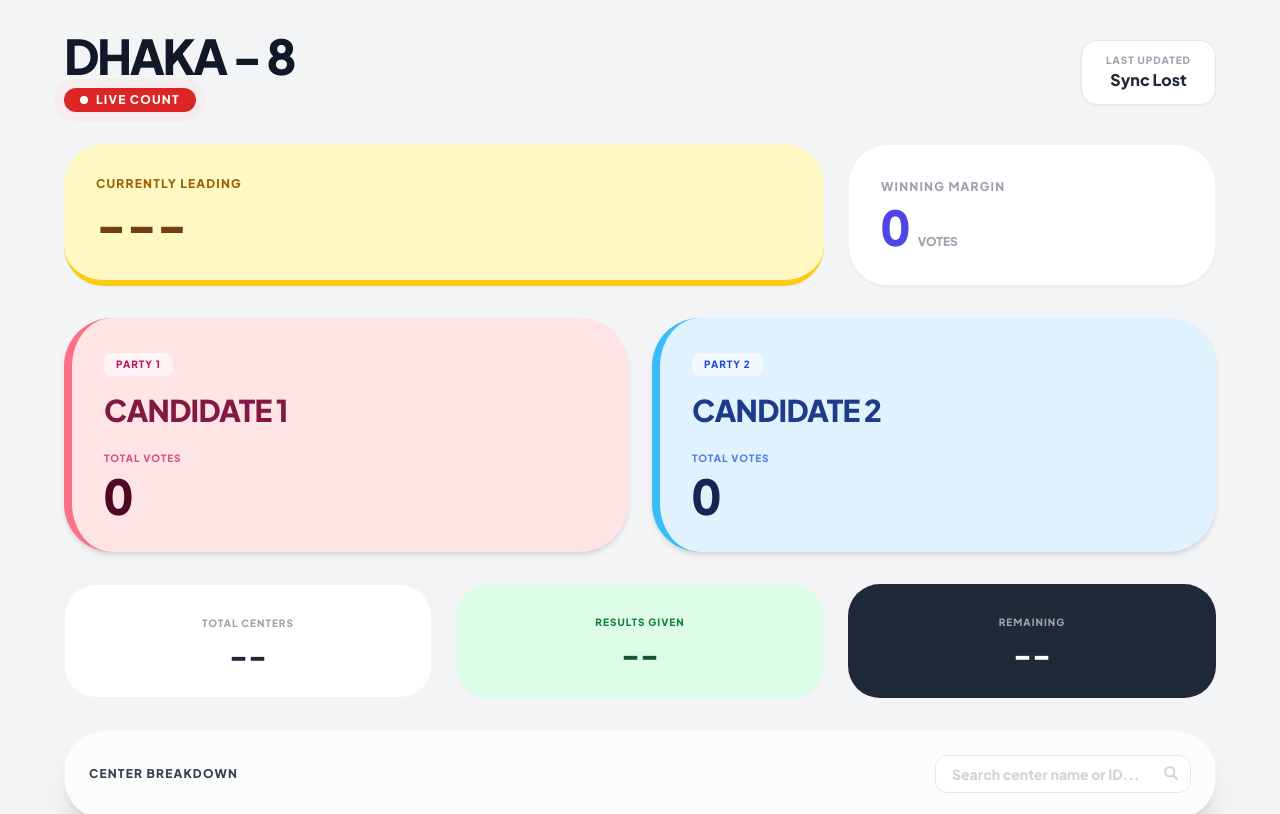
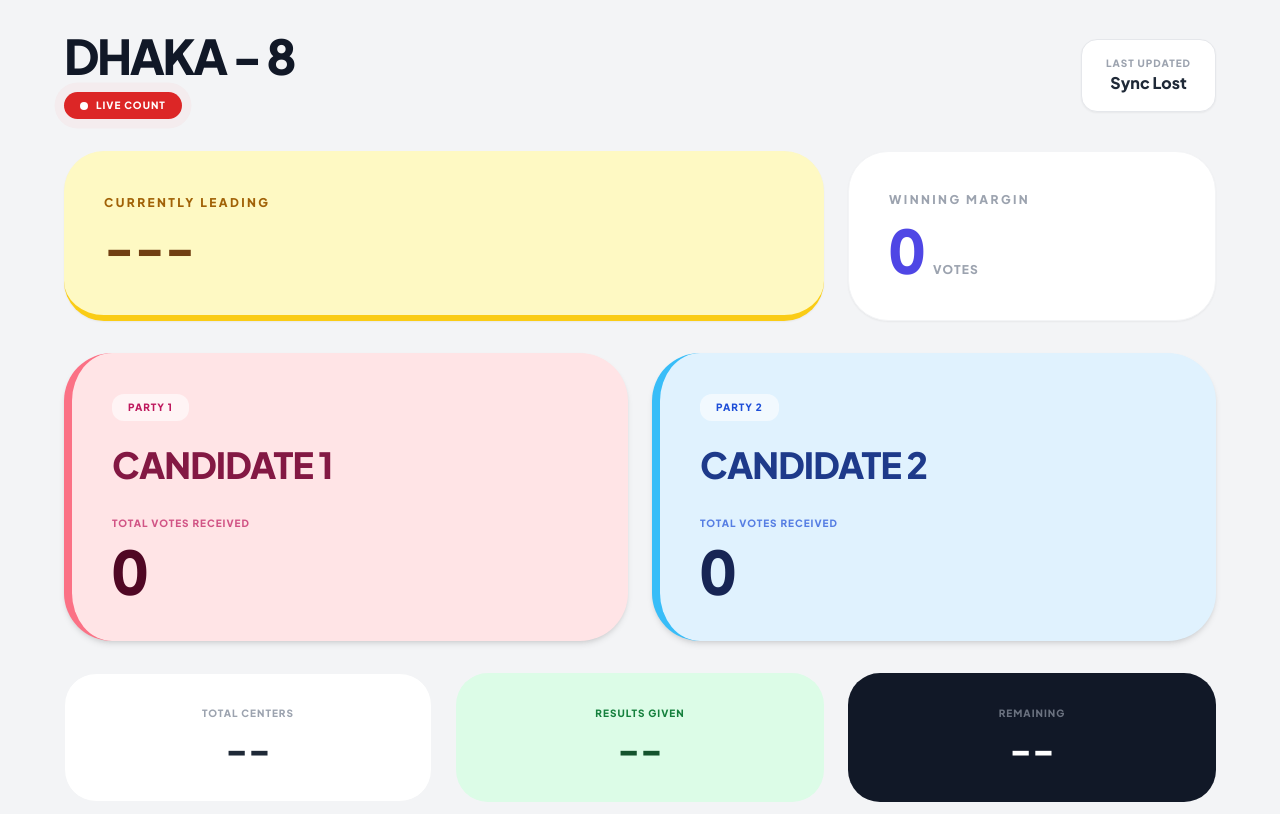
Before and after one commit to hhakash/Dhaka-8-live-count, a plain HTML site: page index.html in a window 1280 px wide. Shown: the top 814 px of the page. Drawn offline with nearby package versions, Linux system fonts and the light colour scheme; no server answers.

Commit message:
Update index.html

```diff
--- a/index.html
+++ b/index.html
@@ -12,6 +12,7 @@
             font-family: 'Plus Jakarta Sans', sans-serif;
             background-color: #f3f4f6;
             color: #111827;
+            overflow-x: hidden;
         }
 
         .pastel-pink { background-color: #ffe4e6; border-left: 8px solid #fb7185; }
@@ -49,39 +50,45 @@
             border-color: #4f46e5;
             box-shadow: 0 0 0 4px rgba(79, 70, 229, 0.1);
         }
+
+        /* Mobile specific adjustments to ensure cards don't feel cramped */
+        @media (max-width: 640px) {
+            .stat-value-large { font-size: 2.5rem; }
+            .header-title { font-size: 2.75rem; }
+        }
     </style>
 </head>
 <body class="p-4 md:p-8">
 
     <div class="max-w-6xl mx-auto">
         <!-- Header -->
-        <header class="flex flex-col md:flex-row justify-between items-center mb-8 gap-4">
+        <header class="flex flex-col md:flex-row justify-between items-center mb-8 gap-6">
             <div class="text-center md:text-left">
-                <h1 class="text-5xl font-black tracking-tighter text-gray-900">DHAKA - 8</h1>
-                <div class="flex items-center justify-center md:justify-start gap-3 mt-2">
-                    <span class="status-badge px-4 py-1 bg-red-600 text-white text-xs font-black rounded-full tracking-widest flex items-center gap-2">
+                <h1 class="header-title text-5xl md:text-5xl font-black tracking-tighter text-gray-900 leading-none">DHAKA - 8</h1>
+                <div class="flex items-center justify-center md:justify-start gap-3 mt-3">
+                    <span class="status-badge px-4 py-1.5 bg-red-600 text-white text-[10px] font-black rounded-full tracking-widest flex items-center gap-2">
                         <span class="w-2 h-2 bg-white rounded-full"></span>
                         LIVE COUNT
                     </span>
                 </div>
             </div>
-            <div class="bg-white px-6 py-3 rounded-2xl shadow-sm border border-gray-200 text-center">
+            <div class="bg-white px-6 py-4 rounded-2xl shadow-sm border border-gray-200 text-center w-full md:w-auto">
                 <p class="text-[10px] font-black text-gray-400 uppercase tracking-widest">Last Updated</p>
-                <p id="update-timer" class="font-bold text-gray-800">Connecting...</p>
+                <p id="update-timer" class="font-bold text-gray-800 tabular-nums">Connecting...</p>
             </div>
         </header>
 
         <!-- Leaderboard Stats -->
         <div class="grid grid-cols-1 lg:grid-cols-3 gap-6 mb-8">
-            <div class="lg:col-span-2 pastel-yellow p-8 rounded-[2.5rem] shadow-sm flex flex-col justify-center">
-                <span class="text-xs font-black text-yellow-700 uppercase tracking-widest mb-2">Currently Leading</span>
-                <h2 class="text-4xl md:text-5xl font-black text-yellow-900" id="leading-name">---</h2>
+            <div class="lg:col-span-2 pastel-yellow p-8 md:p-10 rounded-[2.5rem] shadow-sm flex flex-col justify-center">
+                <span class="text-xs font-black text-yellow-700 uppercase tracking-[0.2em] mb-3">Currently Leading</span>
+                <h2 class="text-3xl md:text-5xl font-black text-yellow-900 leading-tight" id="leading-name">---</h2>
             </div>
-            <div class="bg-white p-8 rounded-[2.5rem] shadow-sm border border-gray-100 flex flex-col justify-center">
-                <span class="text-xs font-black text-gray-400 uppercase tracking-widest mb-2">Winning Margin</span>
+            <div class="bg-white p-8 md:p-10 rounded-[2.5rem] shadow-sm border border-gray-100 flex flex-col justify-center">
+                <span class="text-xs font-black text-gray-400 uppercase tracking-[0.2em] mb-3">Winning Margin</span>
                 <div class="flex items-baseline gap-2">
-                    <h2 class="text-5xl font-black text-indigo-600 tabular-nums" id="margin-val">0</h2>
-                    <span class="text-gray-400 font-bold text-xs uppercase">Votes</span>
+                    <h2 class="text-5xl md:text-6xl font-black text-indigo-600 tabular-nums" id="margin-val">0</h2>
+                    <span class="text-gray-400 font-bold text-xs uppercase tracking-widest">Votes</span>
                 </div>
             </div>
         </div>
@@ -89,54 +96,54 @@
         <!-- Main Candidates -->
         <div class="grid grid-cols-1 md:grid-cols-2 gap-6 mb-8">
             <!-- Candidate 1 -->
-            <div class="candidate-card pastel-pink p-8 rounded-[3rem] shadow-md">
-                <span id="c1-party" class="inline-block px-3 py-1 bg-white/60 text-pink-700 rounded-lg text-[10px] font-black tracking-widest uppercase mb-4">PARTY 1</span>
-                <h3 id="c1-name" class="text-3xl font-black text-pink-900 mb-4 tracking-tight">CANDIDATE 1</h3>
-                <div class="mt-2">
-                    <span class="text-[10px] font-black text-pink-700 uppercase tracking-widest opacity-70">Total Votes</span>
-                    <div id="c1-votes" class="text-5xl font-black text-pink-950 mt-1 tabular-nums">0</div>
+            <div class="candidate-card pastel-pink p-8 md:p-10 rounded-[3rem] shadow-md transition-transform hover:scale-[1.01]">
+                <span id="c1-party" class="inline-block px-4 py-1.5 bg-white/60 text-pink-700 rounded-xl text-[10px] font-black tracking-widest uppercase mb-6">PARTY 1</span>
+                <h3 id="c1-name" class="text-3xl md:text-4xl font-black text-pink-900 mb-6 tracking-tight">CANDIDATE 1</h3>
+                <div>
+                    <span class="text-[10px] font-black text-pink-700 uppercase tracking-widest opacity-70">Total Votes Received</span>
+                    <div id="c1-votes" class="stat-value-large text-5xl md:text-6xl font-black text-pink-950 mt-2 tabular-nums">0</div>
                 </div>
             </div>
 
             <!-- Candidate 2 -->
-            <div class="candidate-card pastel-blue p-8 rounded-[3rem] shadow-md">
-                <span id="c2-party" class="inline-block px-3 py-1 bg-white/60 text-blue-700 rounded-lg text-[10px] font-black tracking-widest uppercase mb-4">PARTY 2</span>
-                <h3 id="c2-name" class="text-3xl font-black text-blue-900 mb-4 tracking-tight">CANDIDATE 2</h3>
-                <div class="mt-2">
-                    <span class="text-[10px] font-black text-blue-700 uppercase tracking-widest opacity-70">Total Votes</span>
-                    <div id="c2-votes" class="text-5xl font-black text-blue-950 mt-1 tabular-nums">0</div>
+            <div class="candidate-card pastel-blue p-8 md:p-10 rounded-[3rem] shadow-md transition-transform hover:scale-[1.01]">
+                <span id="c2-party" class="inline-block px-4 py-1.5 bg-white/60 text-blue-700 rounded-xl text-[10px] font-black tracking-widest uppercase mb-6">PARTY 2</span>
+                <h3 id="c2-name" class="text-3xl md:text-4xl font-black text-blue-900 mb-6 tracking-tight">CANDIDATE 2</h3>
+                <div>
+                    <span class="text-[10px] font-black text-blue-700 uppercase tracking-widest opacity-70">Total Votes Received</span>
+                    <div id="c2-votes" class="stat-value-large text-5xl md:text-6xl font-black text-blue-950 mt-2 tabular-nums">0</div>
                 </div>
             </div>
         </div>
 
         <!-- Center Summary -->
         <div class="grid grid-cols-1 sm:grid-cols-3 gap-6 mb-8 text-center">
-            <div class="bg-white p-6 rounded-[2rem] border border-gray-100">
+            <div class="bg-white p-6 md:p-8 rounded-[2rem] border border-gray-100 flex flex-col justify-center">
                 <span class="text-[10px] font-black text-gray-400 uppercase tracking-widest">Total Centers</span>
-                <p id="total-centers" class="text-3xl font-black text-gray-800 mt-1">--</p>
+                <p id="total-centers" class="text-3xl md:text-4xl font-black text-gray-800 mt-2 tabular-nums">--</p>
             </div>
-            <div class="pastel-green p-6 rounded-[2rem]">
+            <div class="pastel-green p-6 md:p-8 rounded-[2rem] flex flex-col justify-center">
                 <span class="text-[10px] font-black text-green-700 uppercase tracking-widest">Results Given</span>
-                <p id="results-given" class="text-3xl font-black text-green-900 mt-1">--</p>
+                <p id="results-given" class="text-3xl md:text-4xl font-black text-green-900 mt-2 tabular-nums">--</p>
             </div>
-            <div class="bg-gray-800 p-6 rounded-[2rem] text-white">
-                <span class="text-[10px] font-black text-gray-400 uppercase tracking-widest">Remaining</span>
-                <p id="remaining" class="text-3xl font-black mt-1">--</p>
+            <div class="bg-gray-900 p-6 md:p-8 rounded-[2rem] text-white flex flex-col justify-center">
+                <span class="text-[10px] font-black text-gray-500 uppercase tracking-widest">Remaining</span>
+                <p id="remaining" class="text-3xl md:text-4xl font-black mt-2 text-white tabular-nums">--</p>
             </div>
         </div>
 
         <!-- Detail Table with Search -->
-        <div class="bg-white rounded-[2.5rem] shadow-xl overflow-hidden border border-gray-100 mb-8">
-            <div class="p-6 border-b border-gray-50 flex flex-col md:flex-row justify-between items-center gap-4 bg-gray-50/50">
-                <h4 class="font-black text-gray-700 uppercase tracking-widest text-xs">Center Breakdown </h4>
-                <div class="relative w-full md:w-64">
+        <div class="bg-white rounded-[2.5rem] shadow-xl overflow-hidden border border-gray-100 mb-12">
+            <div class="p-6 md:p-8 border-b border-gray-50 flex flex-col md:flex-row justify-between items-center gap-4 bg-gray-50/50">
+                <h4 class="font-black text-gray-700 uppercase tracking-widest text-xs">Center Breakdown</h4>
+                <div class="relative w-full md:w-80">
                     <input
                         type="text"
                         id="table-search"
                         placeholder="Search center name or ID..."
-                        class="search-input w-full px-4 py-2 bg-white border border-gray-200 rounded-xl text-sm font-bold placeholder-gray-300 transition-all"
+                        class="search-input w-full px-5 py-3 bg-white border border-gray-200 rounded-2xl text-sm font-bold placeholder-gray-300 transition-all"
                     >
-                    <div class="absolute right-3 top-2.5 text-gray-300">
+                    <div class="absolute right-4 top-3.5 text-gray-300">
                         <svg xmlns="http://www.w3.org/2000/svg" class="h-4 w-4" fill="none" viewBox="0 0 24 24" stroke="currentColor">
                             <path stroke-linecap="round" stroke-linejoin="round" stroke-width="3" d="M21 21l-6-6m2-5a7 7 0 11-14 0 7 7 0 0114 0z" />
                         </svg>
@@ -154,7 +161,7 @@
         </div>
 
         <!-- Sync Progress -->
-        <div class="max-w-xs mx-auto text-center opacity-50">
+        <div class="max-w-xs mx-auto text-center opacity-50 pb-12">
             <div class="h-1.5 w-full bg-gray-200 rounded-full overflow-hidden mb-2">
                 <div id="progress-bar" class="loading-progress"></div>
             </div>
@@ -165,7 +172,7 @@
     <script>
         const SHEET_ID = "18hWKNfT9614J4w5xFnpiOpgpRAIKPypbM_6kVRxeY5w";
         const REFRESH_INTERVAL = 20000;
-        let cachedTableData = null; // Store data for filtering
+        let cachedTableData = null;
 
         async function updateDashboard() {
             const url = `https://docs.google.com/spreadsheets/d/${SHEET_ID}/gviz/tq?tqx=out:json`;
@@ -184,27 +191,31 @@
                 const json = JSON.parse(text.substr(47).slice(0, -2));
                 const rows = json.table.rows;
 
-                const val = (r, c) => rows[r]?.c[c]?.v ?? "0";
+                const val = (r, c) => rows[r]?.c[c]?.v ?? 0;
                 const fmt = (r, c) => rows[r]?.c[c]?.f ?? val(r, c);
 
                 // Mapping cells per requirements
-                document.getElementById('leading-name').innerText = val(2, 10); // K3
+                document.getElementById('leading-name').innerText = rows[2]?.c[10]?.v ?? "---"; // K3
                 document.getElementById('margin-val').innerText = fmt(4, 8);    // I5
 
-                document.getElementById('c1-name').innerText = val(2, 6);       // G3
-                document.getElementById('c2-name').innerText = val(3, 6);       // G4
-                document.getElementById('c1-party').innerText = val(2, 7);      // H3
-                document.getElementById('c2-party').innerText = val(3, 7);      // H4
+                document.getElementById('c1-name').innerText = rows[2]?.c[6]?.v ?? "---";      // G3
+                document.getElementById('c2-name').innerText = rows[3]?.c[6]?.v ?? "---";      // G4
+                document.getElementById('c1-party').innerText = rows[2]?.c[7]?.v ?? "---";     // H3
+                document.getElementById('c2-party').innerText = rows[3]?.c[7]?.v ?? "---";     // H4
                 document.getElementById('c1-votes').innerText = fmt(2, 8);      // I3
                 document.getElementById('c2-votes').innerText = fmt(3, 8);      // I4
 
-                // Global Stats
-                document.getElementById('total-centers').innerText = val(6, 8);  // I7
-                document.getElementById('results-given').innerText = val(8, 8);  // I9 (Updated mapping)
-                document.getElementById('remaining').innerText = val(63, 0);     // A64
+                // Stats & Calculation Logic
+                const totalCenters = parseFloat(val(6, 8)) || 0; // I7
+                const resultsGiven = parseFloat(val(8, 8)) || 0; // I9
+                const calculatedRemaining = totalCenters - resultsGiven;
+
+                document.getElementById('total-centers').innerText = totalCenters;
+                document.getElementById('results-given').innerText = resultsGiven;
+                document.getElementById('remaining').innerText = calculatedRemaining;
 
                 cachedTableData = json.table;
-                renderTable(cachedTableData);
+                renderTable(cachedTableData, document.getElementById('table-search').value);
 
                 document.getElementById('update-timer').innerText = new Date().toLocaleTimeString([], { hour: '2-digit', minute: '2-digit', second: '2-digit' });
             } catch (err) {
@@ -220,7 +231,7 @@
             if (head.innerHTML === '') {
                 let headHtml = '';
                 table.cols.slice(0, 5).forEach(col => {
-                    headHtml += `<th class="px-6 py-4 text-[10px] font-black text-gray-400 uppercase tracking-widest">${col.label || ''}</th>`;
+                    headHtml += `<th class="px-6 py-5 text-[10px] font-black text-gray-400 uppercase tracking-widest whitespace-nowrap">${col.label || ''}</th>`;
                 });
                 head.innerHTML = headHtml;
             }
@@ -233,10 +244,10 @@
                 let rowMatches = false;
                 let rowCellsHtml = '';
 
+                // Search across columns A-E
                 for (let j = 0; j < 5; j++) {
                     let cellData = table.rows[i]?.c[j];
                     let displayVal = cellData?.f || String(cellData?.v || '');
-
                     if (displayVal.toLowerCase().includes(lowerFilter)) {
                         rowMatches = true;
                     }
@@ -248,17 +259,19 @@
                     let cellData = table.rows[i]?.c[j];
                     let displayVal = cellData?.f || cellData?.v || '';
 
+                    // Verified Column (E) - index 4
                     if (j === 4) {
-                        if (displayVal === true || displayVal === 'TRUE' || String(displayVal).toLowerCase() === 'verified') {
-                            displayVal = '<span class="text-green-500 text-xl" title="Verified">✓</span>';
-                        } else if (displayVal === false || displayVal === 'FALSE' || String(displayVal).toLowerCase() === 'unverified') {
-                            displayVal = '<span class="text-red-500 text-xl" title="Unverified">✕</span>';
+                        const strVal = String(displayVal).toUpperCase();
+                        if (displayVal === true || strVal === 'TRUE' || strVal === 'VERIFIED' || strVal === '1') {
+                            displayVal = '<span class="text-green-500 text-xl font-black">✓</span>';
+                        } else {
+                            displayVal = '<span class="text-red-500 text-xl font-black">✕</span>';
                         }
                     }
-                    rowCellsHtml += `<td class="px-6 py-4 whitespace-nowrap">${displayVal}</td>`;
+                    rowCellsHtml += `<td class="px-6 py-4 whitespace-nowrap font-bold text-gray-700">${displayVal}</td>`;
                 }
 
-                bodyHtml += `<tr class="border-b border-gray-50 hover:bg-gray-50/50 transition">${rowCellsHtml}</tr>`;
+                bodyHtml += `<tr class="border-b border-gray-50 hover:bg-indigo-50/40 transition-colors">${rowCellsHtml}</tr>`;
             }
             body.innerHTML = bodyHtml;
         }
```
